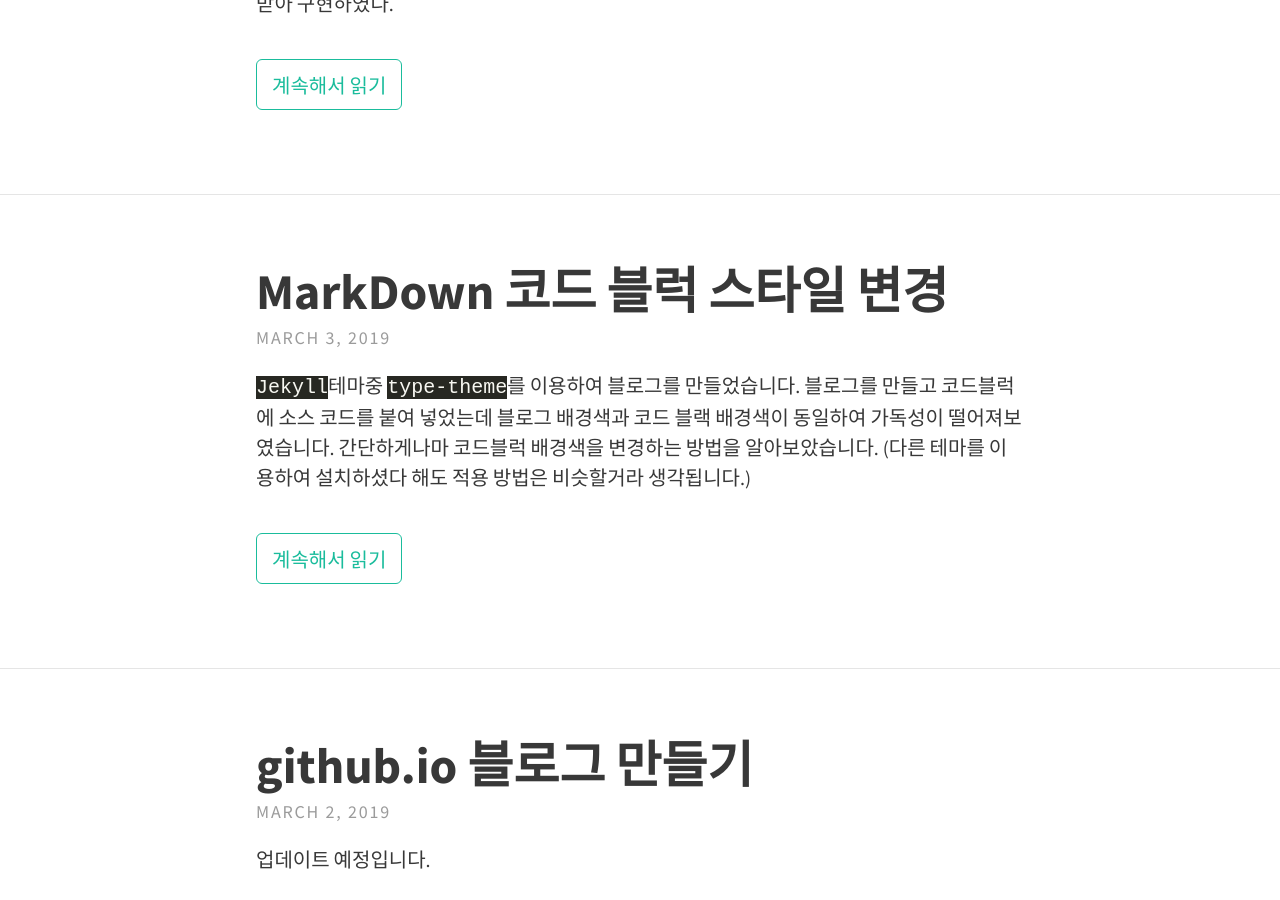
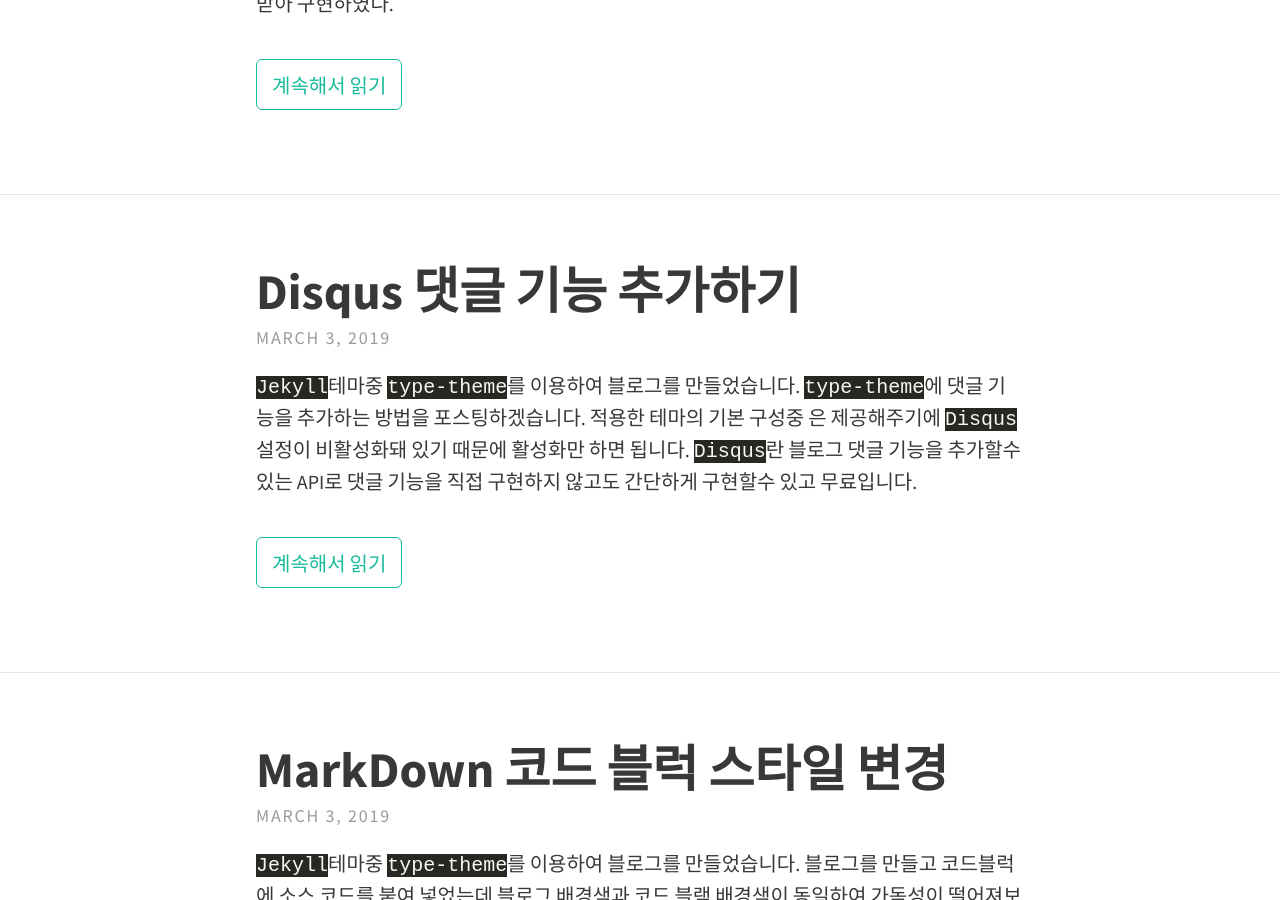
Before and after one commit to JooWon0712/joowon0712.github.io, a Jekyll site: the page built from index.html, in a window 1280 px wide and 900 px high, scrolled down 529 px. Built offline with Jekyll 4.4.1, drawn with Linux system fonts in a browser that asks for light colours; the list of posts is cut into pages by our own code.

Commit message:
1. Disqus 댓글 기능 추가 2. Disqus 댓글 기능 추가 포스트 작성

```diff
--- a/_config.yml
+++ b/_config.yml
@@ -43,7 +43,7 @@ theme_settings:
 
   # Scripts
   google_analytics: # Tracking ID, e.g. "UA-000000-01"
-  disqus_shortname:
+  disqus_shortname: joowon0712
   katex: true # Enable if using math markup
   search: true # Enable the search feature
 
--- a/_layouts/home.html
+++ b/_layouts/home.html
@@ -1,5 +1,6 @@
 ---
 layout: default
+comments: true
 ---
 
 <div class="home">
--- a/_posts/2019-03-03-code-block-css.md
+++ b/_posts/2019-03-03-code-block-css.md
@@ -1,9 +1,8 @@
 ---
 layout: post
 title: MarkDown 코드 블럭 스타일 변경
-categories: MarkDown
-tags: [MarkDown]
-comments: true
+categories: Jekyll, MarkDown
+tags: [Jekyll, MarkDown, type-theme]
 ---
 
 <code class="highlight">Jekyll</code>테마중 <code class="highlight">type-theme</code>를 이용하여 블로그를 만들었습니다. 블로그를 만들고 코드블럭에 소스 코드를 붙여 넣었는데 블로그 배경색과 코드 블랙 배경색이 동일하여 가독성이 떨어져보였습니다.
--- /dev/null
+++ b/_posts/2019-03-03-disqus.md
@@ -0,0 +1,83 @@
+---
+layout: post
+title: Disqus 댓글 기능 추가하기
+categories: Jekyll, Disqus
+tags: [Jekyll, Disqus, type-theme]
+---
+
+<code class="highlight">Jekyll</code>테마중 <code class="highlight">type-theme</code>를 이용하여 블로그를 만들었습니다.
+<code class="highlight">type-theme</code>에 댓글 기능을 추가하는 방법을 포스팅하겠습니다.
+적용한 테마의 기본 구성중 은 제공해주기에 <code class="highlight">Disqus</code> 설정이 비활성화돼 있기 때문에 활성화만 하면 됩니다.
+<code class="highlight">Disqus</code>란 블로그 댓글 기능을 추가할수 있는 API로 댓글 기능을 직접 구현하지 않고도 간단하게 구현할수 있고 무료입니다.
+
+- 아래 사이트 접속 후 회원가입을 합니다.
+    -  <https://disqus.com/>
+
+
+- 회원가입 후 아래와 같은 화면이 보입니다.
+    - **I want to install Disqus on my site** 버튼을 클립합니다.
+
+![disqus-intent]({{ site.baseurl }}/assets/img/disqus-intent.png)
+
+- Website Name : 자신의 웹사이트 이름을 입력한다.
+    - **joowon0712.disqus.com** 으로 생긴다는 안내 문구를 볼 수 있습니다.
+- Category : 자신이 원하는 카테고리를 선택합니다.
+- Language : 언어 선택중 korean이 없어졌습니. 해당 내용은 아래 포스트를 참고하여 작업하였습니다.
+    - 한국어 설정 : <https://jungjoongi.com/2018/10/30/disqus-korean-setting/>
+- 마지막으로 **Create Site** 버튼 클릭
+
+![disqus-create]({{ site.baseurl }}/assets/img/disqus-create.png)
+
+
+- 왼쪽 메뉴 탭에서 **2.Install Disqus - Select Platform** 메뉴를 선택 후 **Jekyll**을 선택합니다.
+
+![disqus-install]({{ site.baseurl }}/assets/img/disqus-install.png)
+
+- **comments: true** 부분을 복사하여 자신의 포스트 **YAML Front Matter**에 붙여넣기 합니다.
+    - YAML Front Matter란? <http://jekyllrb-ko.github.io/docs/frontmatter/>
+
+제가 사용한 <code class="highlight">type-theme</code>는 기본적으로 disqus 설정이 비활성화 돼있어 해당 설정을 활성화하기 위해
+ **_layouts/home.html** 파일에 추가하였습니다.
+> comments: false로 하거나 설정값을 입력하지 않는다면 댓글 기능을 비활성화 할 수 있습니다.
+
+~~~
+layout: default
+comments: true
+~~~
+
+- Website Name : 초기에 입력한 Website Name을 입력합니다.
+- Website URL : 자신의 블로그 주소를 입력합니다.
+- Category : 원하는 카테고리를 선택합니다.
+- Description : 간단한 설명을 입력합니다.
+- Language : 한국어 설정 <https://jungjoongi.com/2018/10/30/disqus-korean-setting/>
+- **Complete Setup** 버튼을 클릭하여 설정을 마무리합니다.
+
+![disqus-settings]({{ site.baseurl }}/assets/img/disqus-settings.png)
+
+이 작업 까지 따라하셨으면 마지막으로 **_config.yml** 파일 수정작업만 하면 끝입니다.
+
+파일을 열어보면 disqus_shortname 값이 비어 있는걸 확인하실수 있습니다.
+
+위에서 초기 WebSite Name을 입력할때 **joowon0712.disqus.com** 처럼 웹사이트 이름이 생성된다는 문구를 보셨을텐데
+disqus.com 앞에 있는 부분이 shortname입니다. 정확하게 shortname을 확인하는 방법은 아래와 같습니다.
+
+**shortname** 확인하는 방법은 아래와 같습니다.
+
+- Admin 페이지 접속 or WebSiteName.disqus.com 접속
+    - <https://disqus.com/admin/> or <https://joowon0712.disqus.com>
+- 왼쪽 상단에 보면 **Your Sites** 탭을 누르고 자신의 Site를 선택합니다.
+
+![disqus-admin]({{ site.baseurl }}/assets/img/disqus-admin.png)
+
+- **Settings** 탭 클릭
+- **Shortname** 확인
+
+![disqus-general]({{ site.baseurl }}/assets/img/disqus-general.png)
+
+- _config.yml 파일 수정
+
+~~~
+disqus_shortname: joowon0712
+~~~
+
+로컬에서 서버를 재시작하면 댓글 기능이 활성화 된걸 확인하실수 있습니다.
```
Also changed, not shown: assets/img/disqus-admin.png (added), assets/img/disqus-create.png (added), assets/img/disqus-front-matter.png (added), assets/img/disqus-general.png (added), assets/img/disqus-install.png (added), assets/img/disqus-intent.png (added), assets/img/disqus-settings.png (added).
